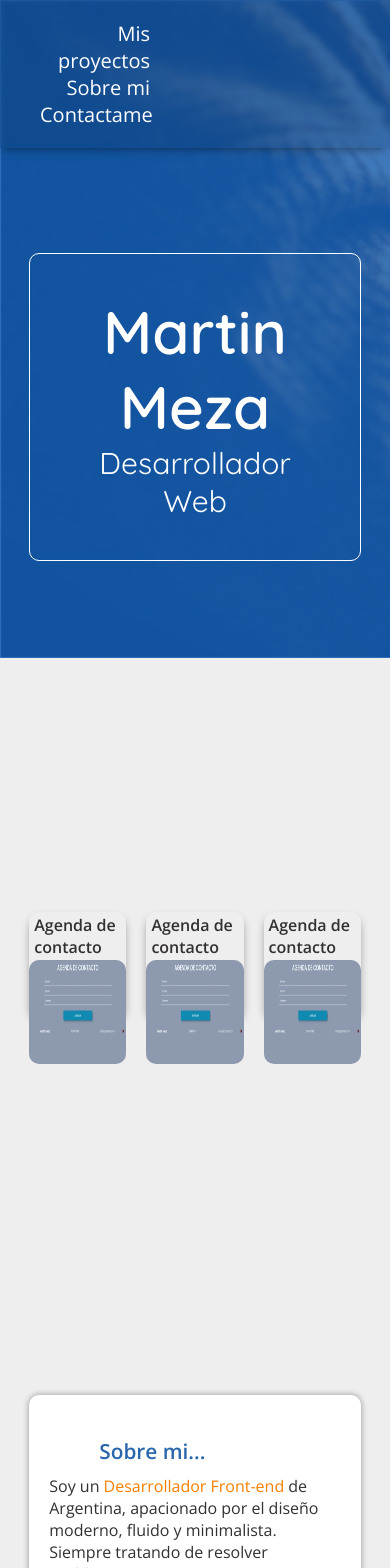
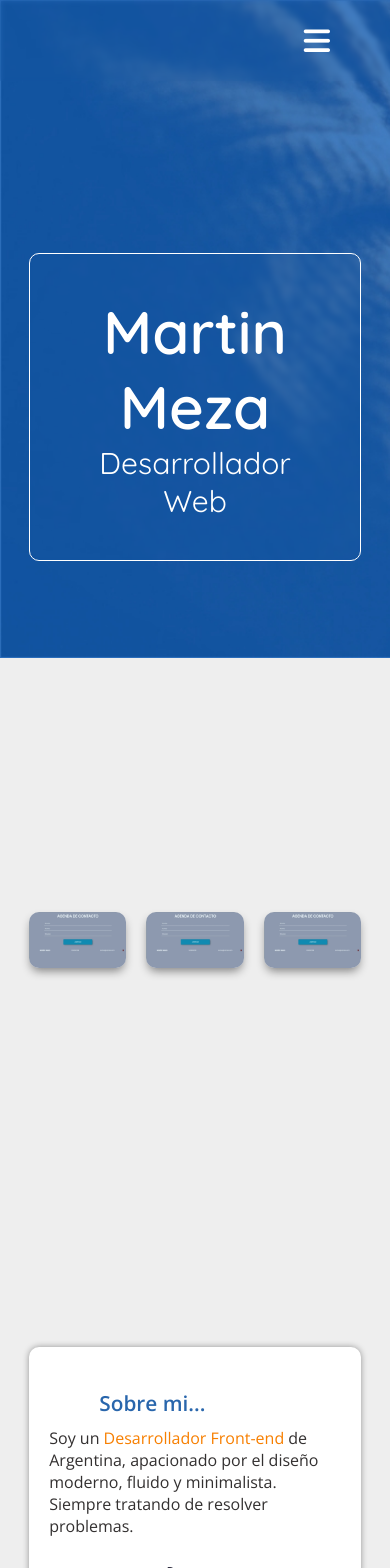
Before and after one commit to martinmeza0/mi-portafolio, a React (Create React App) app: page / in a window 390 px wide. Shown: the top 1568 px of the page. Built offline with nearby package versions, Linux system fonts and the light colour scheme.

Commit message:
responsive design agregado, mejorar rd en mobiles

```diff
--- a/public/index.html
+++ b/public/index.html
@@ -1,5 +1,5 @@
 <!DOCTYPE html>
-<html lang="en">
+<html lang="es">
   <head>
     <meta charset="utf-8" />
     <link rel="icon" href="%PUBLIC_URL%/favicon.ico" />
@@ -7,7 +7,7 @@
     <meta name="theme-color" content="#000000" />
     <meta
       name="martin's portafolio"
-      content="web developer portafolio"
+      content="Portafolio de Martin Meza, programador"
     />
     <link rel="apple-touch-icon" href="%PUBLIC_URL%/logo192.png" />
     <link rel="manifest" href="%PUBLIC_URL%/manifest.json" />
--- a/src/App.jsx
+++ b/src/App.jsx
@@ -19,7 +19,7 @@ function App() {
         </div>
       </header>
       <main>
-        <div className="container" id="mis-proyectos">
+        <article className="container" id="mis-proyectos">
           <Proyecto
             imagen='/assets/img/agenda.jpg'
             titulo="Agenda de contacto"
@@ -44,7 +44,7 @@ function App() {
             linkPag="https://martinmeza0.github.io/agenda-contacto/"
             linkCode="https://github.com/martinmeza0/agenda-contacto"
           />
-        </div>
+        </article>
       </main>
       <section className="acerca-de" id='acerca-de'>
         <div className="container">
@@ -56,8 +56,8 @@ function App() {
           <Contacto/>
         </div>
          <div className="redes-sociales">
-            <i class="fab fa-linkedin-in"><a href="#"></a></i>
-            <i class="fab fa-github"><a href="#"></a></i>
+            <a href="https://www.linkedin.com/in/martin-meza-0640311b7/"><i class="fab fa-linkedin-in"></i></a>
+            <a href="https://github.com/martinmeza0"><i class="fab fa-github"></i></a>
         </div>
       </footer>
       </>
--- a/src/components/Menu.jsx
+++ b/src/components/Menu.jsx
@@ -4,6 +4,10 @@ const Menu = () => {
     return (
         <>
             <nav>
+                <input type="checkbox" id="check"/>
+                <label for="check" className="checkbtn">
+                    <i className="fas fa-bars"></i>
+                </label>
                 <ul>
                     <li><a href="#mis-proyectos">Mis proyectos</a></li>
                     <li><a href="#acerca-de">Sobre mi</a></li>
--- a/src/components/Proyecto.jsx
+++ b/src/components/Proyecto.jsx
@@ -9,18 +9,20 @@ const Proyecto = (props) => {
     const [modalIsOpen, setModalIsOpen] = useState(false)
     return (
         <>
-            <div className="proyecto" onClick={() => setModalIsOpen(true)}>
-                <h3 className="titulo">{titulo}</h3>
-                <img src={imagen} alt="" />
+            <div className="proyecto">
+                <img src={imagen} alt="" onClick={() => setModalIsOpen(true)}/>
             </div>
 
             <Modal
                 isOpen={modalIsOpen} onRequestClose={() => setModalIsOpen(false)} preventScroll={true} closeTimeoutMS={300}
                 className="Modal" overlayClassName="Overlay"
             >
-
-                <div className="card__body">
+                <section className="modal-container">
+                    <div className="header">
+                        <h3 className="titulo">{titulo}</h3>
                         <span class="borrar material-icons" onClick={() => setModalIsOpen(false)}>close</span>
+                    </div>
+                    <div className="body">
                         <img src={imagen} alt=""/>
                         <p className="descripcion">{texto}</p>
                         <div className="card-container">
@@ -30,8 +32,8 @@ const Proyecto = (props) => {
                                 <a href={linkCode}>Codigo <span class="material-icons">code</span></a>
                             </div>
                         </div>
-
                     </div>
+                </section>
             </Modal>
         </>
     )
--- a/src/css/App.css
+++ b/src/css/App.css
@@ -71,7 +71,7 @@ nav {
 }
 
 nav ul {
-  margin-right: 200px;
+  margin-right: 100px;
 }
 
 nav ul li {
@@ -104,6 +104,18 @@ nav ul li a:hover::after, nav ul li a:focus::after, nav ul li a:active::after {
   left: 0;
 }
 
+nav .checkbtn {
+  font-size: 30px;
+  color: #fff;
+  float: right;
+  margin-right: 2.5rem;
+  cursor: pointer;
+}
+
+nav #check, nav .checkbtn {
+  display: none;
+}
+
 main .container {
   padding-bottom: 30vh;
   padding-top: 30vh;
@@ -114,7 +126,7 @@ main .container {
       grid-template-columns: repeat(3, 1fr);
 }
 
-.proyecto {
+.proyecto img {
   position: relative;
   bottom: 0;
   border-radius: 10px;
@@ -122,26 +134,18 @@ main .container {
   transition: .5s;
   -webkit-box-shadow: 0px 5px 10px -2px rgba(0, 0, 0, 0.45);
           box-shadow: 0px 5px 10px -2px rgba(0, 0, 0, 0.45);
+  margin: 0;
+  height: 100%;
+  width: 100%;
+  border-radius: 10px;
 }
 
-.proyecto:hover {
+.proyecto img:hover {
   bottom: 10px;
   position: relative;
   -webkit-box-shadow: 0px 20px 10px -12px rgba(0, 0, 0, 0.25);
           box-shadow: 0px 20px 10px -12px rgba(0, 0, 0, 0.25);
   cursor: pointer;
-}
-
-.proyecto .titulo {
-  padding: 2px 5px;
-  font-size: 1rem;
-}
-
-.proyecto img {
-  margin: 0;
-  height: 100%;
-  width: 100%;
-  border-radius: 10px;
 }
 
 .Modal {
@@ -155,26 +159,41 @@ main .container {
   text-align: right;
 }
 
-.Modal .card__body {
+.Modal .header {
+  display: -webkit-box;
+  display: -ms-flexbox;
+  display: flex;
+  background: none;
+  color: #fff;
+}
+
+.Modal .header .titulo {
+  display: block;
+  margin-right: auto;
+}
+
+.Modal .header .borrar {
+  cursor: pointer;
+}
+
+.Modal .header .borrar:hover {
+  -webkit-transition: all .3s;
+  transition: all .3s;
+  color: #ef233c;
+}
+
+.Modal .body {
   background-color: #eeeeee;
   width: 100%;
   margin: auto;
   text-align: left;
 }
 
-.Modal .card__body .borrar {
-  position: absolute;
-  color: #fff;
-  right: 0;
-  top: -25px;
-  cursor: pointer;
-}
-
-.Modal .card__body img {
+.Modal .body img {
   width: 100%;
 }
 
-.Modal .card__body .descripcion {
+.Modal .body .descripcion {
   padding: 10px;
   min-height: 100px;
   max-height: 100px;
@@ -182,7 +201,7 @@ main .container {
   margin-bottom: 10px;
 }
 
-.Modal .card__body .card-container {
+.Modal .body .card-container {
   display: -webkit-box;
   display: -ms-flexbox;
   display: flex;
@@ -190,18 +209,18 @@ main .container {
       align-content: space-between;
 }
 
-.Modal .card__body .card-container .categorias {
+.Modal .body .card-container .categorias {
   margin: auto;
   text-align: left;
   color: #f77f00;
 }
 
-.Modal .card__body .card-container .link {
+.Modal .body .card-container .link {
   margin-left: auto;
   text-align: right;
 }
 
-.Modal .card__body .card-container .link a {
+.Modal .body .card-container .link a {
   display: -webkit-inline-box;
   display: -ms-inline-flexbox;
   display: inline-flex;
@@ -224,16 +243,19 @@ main .container {
 
 .ReactModal__Overlay {
   opacity: 0;
+  top: -100px;
   -webkit-transition: all 300ms;
   transition: all 300ms;
 }
 
 .ReactModal__Overlay--after-open {
   opacity: 1;
+  top: 0;
 }
 
 .ReactModal__Overlay--before-close {
   opacity: 0;
+  top: -100px;
 }
 
 .acerca-de {
@@ -417,4 +439,57 @@ footer .container {
   transition: .3s;
   color: #ccc;
 }
+
+@media screen and (max-width: 64em) {
+  nav ul {
+    margin-right: 0;
+  }
+  .Modal {
+    top: 10%;
+    left: 20%;
+    right: 20%;
+    bottom: 10%;
+  }
+}
+
+@media screen and (max-width: 48rem) {
+  nav {
+    -webkit-box-shadow: none;
+            box-shadow: none;
+    background: none;
+    background-filter: none;
+    blur: none;
+  }
+  nav .checkbtn {
+    display: block;
+    z-index: 2;
+  }
+  nav ul {
+    position: fixed;
+    z-index: 1;
+    width: 30%;
+    height: 50vh;
+    -webkit-box-shadow: 0px 3px 11px -5px rgba(0, 0, 0, 0.75);
+            box-shadow: 0px 3px 11px -5px rgba(0, 0, 0, 0.75);
+    background-color: rgba(11, 42, 79, 0.2);
+    -webkit-backdrop-filter: blur(2px);
+            backdrop-filter: blur(2px);
+    padding-top: 50px;
+    /* When the menu button is not clicked, the ul element is hidden */
+    right: -100%;
+    text-align: right;
+    -webkit-transition: all .5s;
+    transition: all .5s;
+  }
+  nav ul li {
+    display: block;
+    margin: 30px 20px;
+    line-height: 1.875em;
+    font-size: 20px;
+  }
+  nav #check:checked ~ ul {
+    /* when the menu button is clicked, the ul element appears from the right */
+    right: 0;
+  }
+}
 /*# sourceMappingURL=App.css.map */
--- a/src/css/App.sass
+++ b/src/css/App.sass
@@ -25,3 +25,4 @@ body
 @import Proyecto
 @import Acerca_De
 @import Contacto
+@import Responsive_Design
--- a/src/css/_Header.sass
+++ b/src/css/_Header.sass
@@ -6,7 +6,6 @@ header
     background: url('background.jpg') fixed no-repeat  #3277c0
     background-size: cover
     text-align: center
-
     .nombre-profesion
         backdrop-filter: blur(2px )
         display: inline-block
--- a/src/css/_Menu.sass
+++ b/src/css/_Menu.sass
@@ -6,11 +6,9 @@ nav
     text-align: right
     box-shadow: 0px 3px 11px -5px rgba(0,0,0,0.75)
     background-color: rgba(#0b2a4f, .2)
-
-
     backdrop-filter: blur(2px)
     ul
-        margin-right: 200px
+        margin-right: 100px
         li
             display: inline-block
             margin: 0 20px
@@ -34,3 +32,14 @@ nav
                 &:active::after
                     width: 100%
                     left: 0
+    //responsive menu
+    .checkbtn
+        font-size: 30px
+        color: #fff
+        float: right
+        // line-height: 5rem
+        margin-right: 2.5rem
+        cursor: pointer
+
+    #check, .checkbtn
+        display: none
--- a/src/css/_Proyecto.sass
+++ b/src/css/_Proyecto.sass
@@ -1,27 +1,19 @@
 .proyecto
-    position: relative
-    bottom: 0
-    border-radius: 10px
-    transition: .5s
-    // background-color: #2966ac4d
-    box-shadow: 0px 5px 10px -2px rgba(0,0,0,0.45)
-    &:hover
-        bottom: 10px
+    img
         position: relative
-        box-shadow: 0px 20px 10px -12px rgba(0,0,0,0.25)
-        cursor: pointer
-    .titulo
-        // text-align: center
-        // background: #ccc
-        padding: 2px 5px
-        font-size: 1rem
-    img
-        // position: relative
+        bottom: 0
+        border-radius: 10px
+        transition: .5s
+        box-shadow: 0px 5px 10px -2px rgba(0,0,0,0.45)
         margin: 0
         height: 100%
         width: 100%
         border-radius: 10px
-
+        &:hover
+            bottom: 10px
+            position: relative
+            box-shadow: 0px 20px 10px -12px rgba(0,0,0,0.25)
+            cursor: pointer
 
 .Modal
     position: absolute
@@ -32,23 +24,27 @@
     bottom: 10%
     background: none
     text-align: right
-    .card__body
+
+    .header
+        display: flex
+        background: none
+        color: #fff
+        .titulo
+            display: block
+            margin-right: auto
+        .borrar
+            cursor: pointer
+            &:hover
+                transition: all .3s
+                color: #ef233c
+    .body
         background-color: rgb(238, 238, 238)
         width: 100%
         margin: auto
         text-align: left
-        .borrar
-            position: absolute
-            color: #fff
-            right: 0
-            top: -25px
-            cursor: pointer
+
         img
             width: 100%
-            // .titulo
-            //     display: block
-            //     text-align: center
-            //     margin-bottom: 10px
         .descripcion
             padding: 10px
             min-height: 100px
@@ -85,10 +81,13 @@
 //transicion de modal
 .ReactModal__Overlay
     opacity: 0
+    top: -100px
     transition: all 300ms
 
 .ReactModal__Overlay--after-open
     opacity: 1
+    top: 0
 
 .ReactModal__Overlay--before-close
     opacity: 0
+    top: -100px
--- /dev/null
+++ b/src/css/_Responsive_design.sass
@@ -0,0 +1,45 @@
+//Laptop
+@media screen and (max-width: 64em)
+    //header
+    nav
+        ul
+            margin-right: 0
+
+    //main
+    .Modal
+        top: 10%
+        left: 20%
+        right: 20%
+        bottom: 10%
+//Tablet
+@media screen and (max-width: 48rem)
+    nav
+        box-shadow: none
+        background: none
+        background-filter: none
+        blur: none
+        .checkbtn
+            display: block
+            z-index: 2
+        ul
+            position: fixed
+            z-index: 1
+            width: 30%
+            height: 50vh
+            box-shadow: 0px 3px 11px -5px rgba(0,0,0,0.75)
+            background-color: rgba(#0b2a4f, .2)
+            backdrop-filter: blur(2px)
+            padding-top: 50px
+            /* When the menu button is not clicked, the ul element is hidden */
+            right: -100%
+            text-align: right
+            transition: all .5s
+            li
+                display: block
+                margin: 30px 20px
+                line-height: 1.875em
+                a
+                font-size: 20px
+        #check:checked ~ ul
+            /* when the menu button is clicked, the ul element appears from the right */
+            right: 0
```
Also changed, not shown: 1 other file (tests, documents, lock files or other folders). Lines whose indentation alone changed are shown as unchanged.
